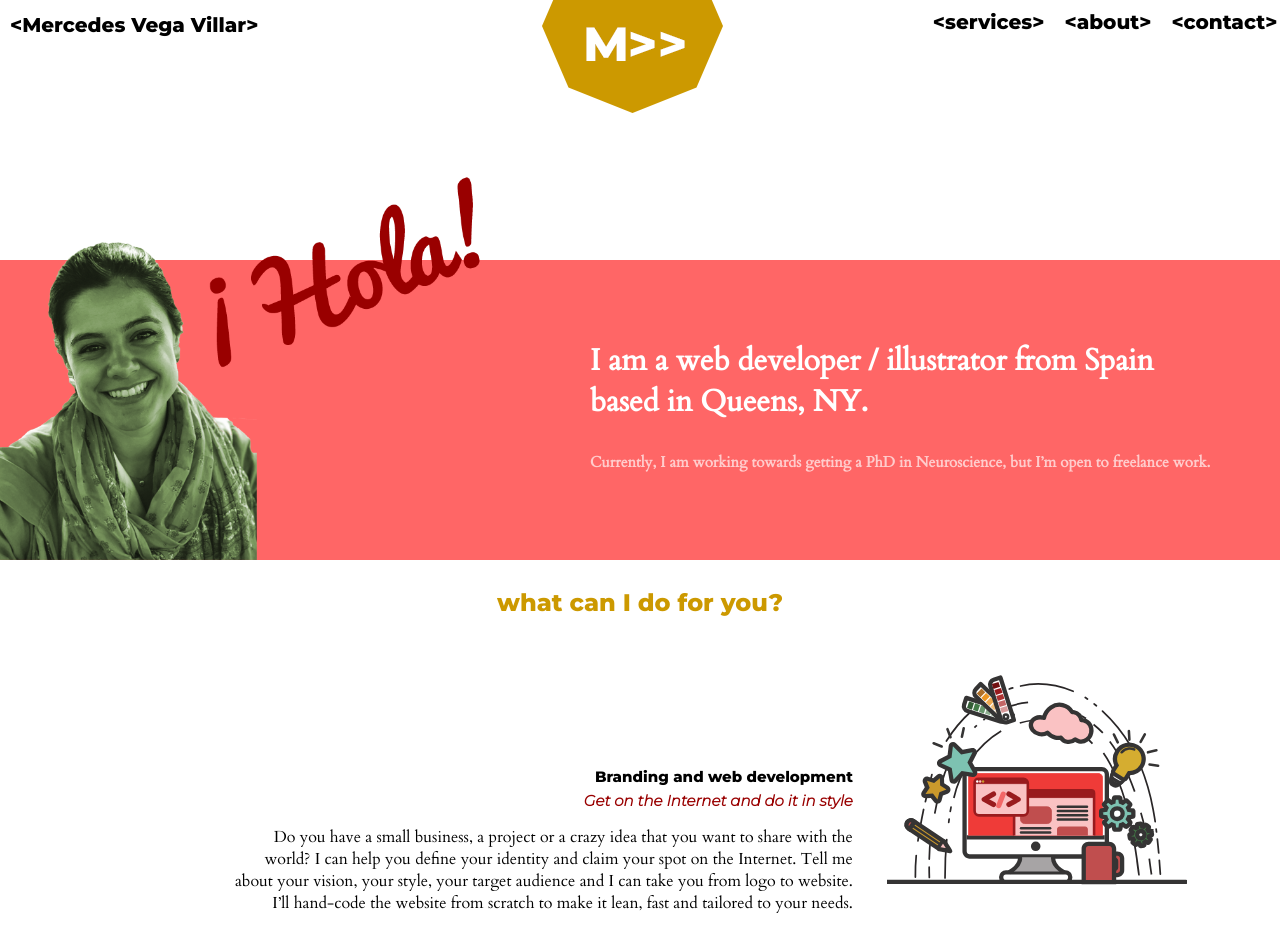
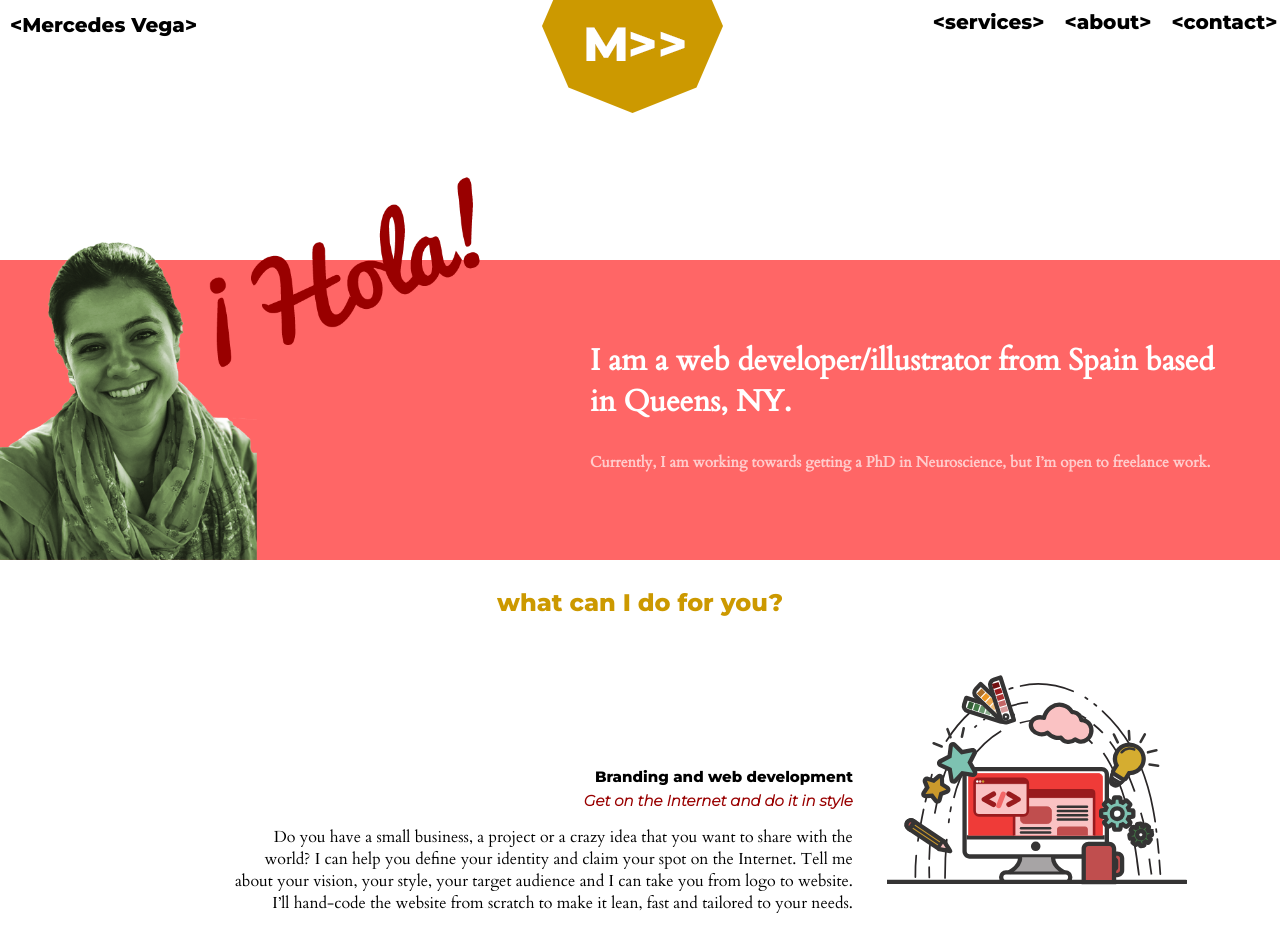
Before and after one commit to vegmer/mercedes-portfolio, a plain HTML site: page index.html in a window 1280 px wide. Shown: the top 933 px of the page. Drawn offline with Linux system fonts and the light colour scheme.

Commit message:
Removed second last name

```diff
--- a/index.html
+++ b/index.html
@@ -2,7 +2,7 @@
 <html>
     <head>
       <meta charset="utf-8">
-      <title>Mercedes Vega Villar</title>
+      <title>Mercedes Vega</title>
       <link rel="stylesheet" href="css/normalize.css">
       <link rel="stylesheet" href="css/main.css">
       <link href="https://fonts.googleapis.com/css?family=Cardo|Montserrat:300i,400,800|Pacifico" rel="stylesheet">
@@ -16,7 +16,7 @@
     		<div class="full-width" id="NavBar">
 
     			<div class="five-width" id="myName">
-    				<h1> &lt;Mercedes Vega Villar&gt; </h1>
+    				<h1> &lt;Mercedes Vega&gt; </h1>
     			</div>
 
     			<div class="two-width">
@@ -42,7 +42,7 @@
     			</div>
 
     			<div class="half-width" id="AboutIntro">
-    				<p id="Intro1"> I am a web developer / illustrator from Spain based in Queens, NY. </p>
+    				<p id="Intro1"> I am a web developer/illustrator from Spain based in Queens, NY. </p>
     				<p id="Intro2"> Currently, I am working towards getting a PhD in Neuroscience, but I’m open to freelance work.</p>
     			</div>
 
```
